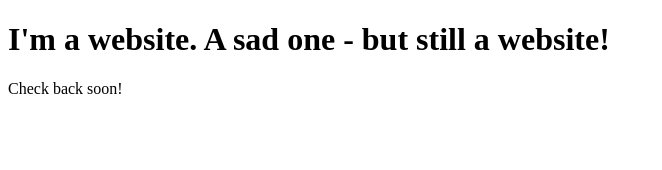
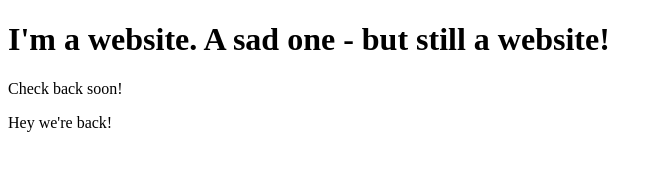
Before and after one commit to alexgerdisch/netlify-demo, a plain HTML site: page index.html in a window 1280 px wide. Shown: the whole page, without its empty margins (0-662 px from the left). Drawn offline with Linux system fonts and the light colour scheme.

Commit message:
changing p tags

```diff
--- a/index.html
+++ b/index.html
@@ -9,6 +9,7 @@
 <body>
     <h1>I'm a website. A sad one - but still a website!</h1>
     <p>Check back soon!</p>
+    <p>Hey we're back!</p>
 
 </body>
 </html>
```
